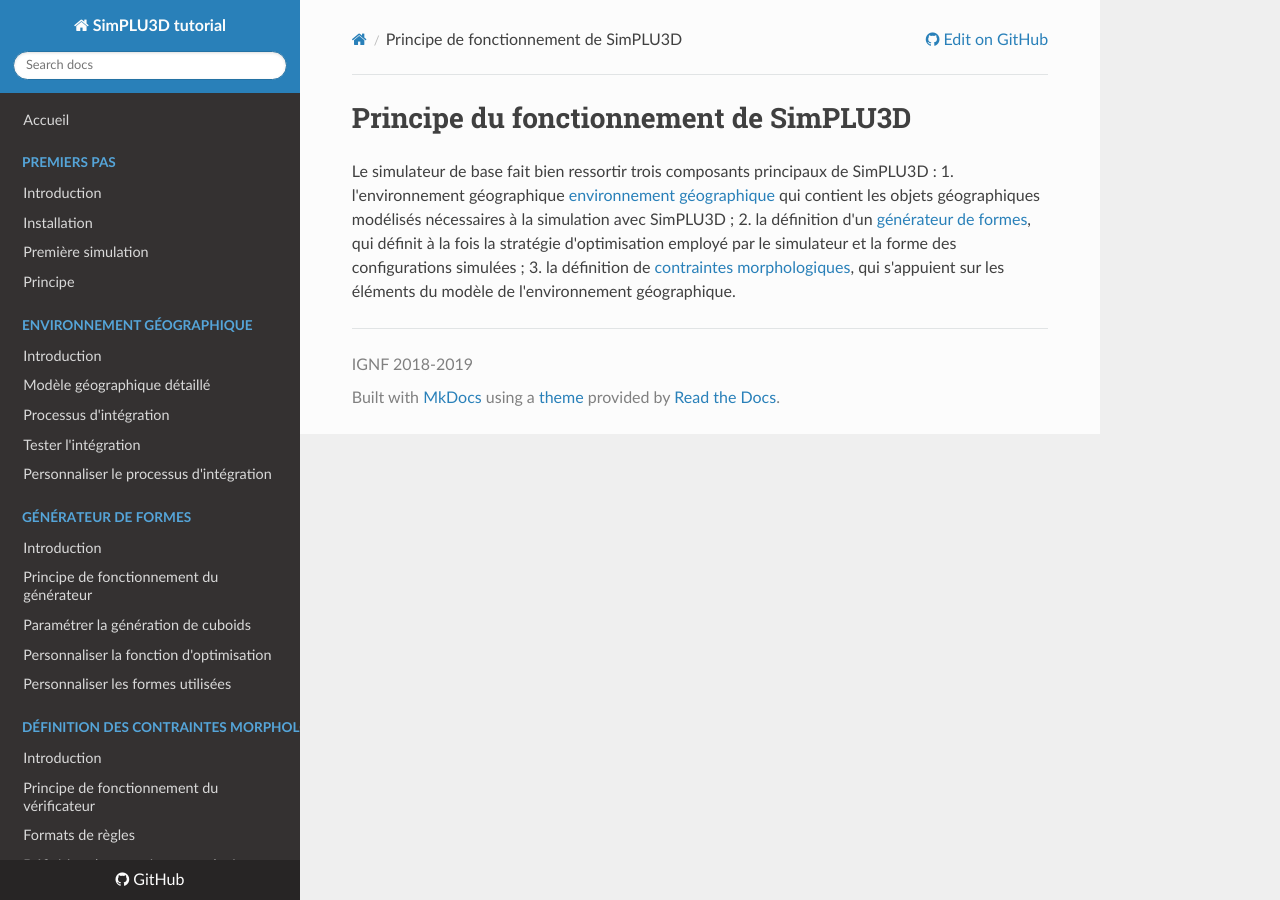
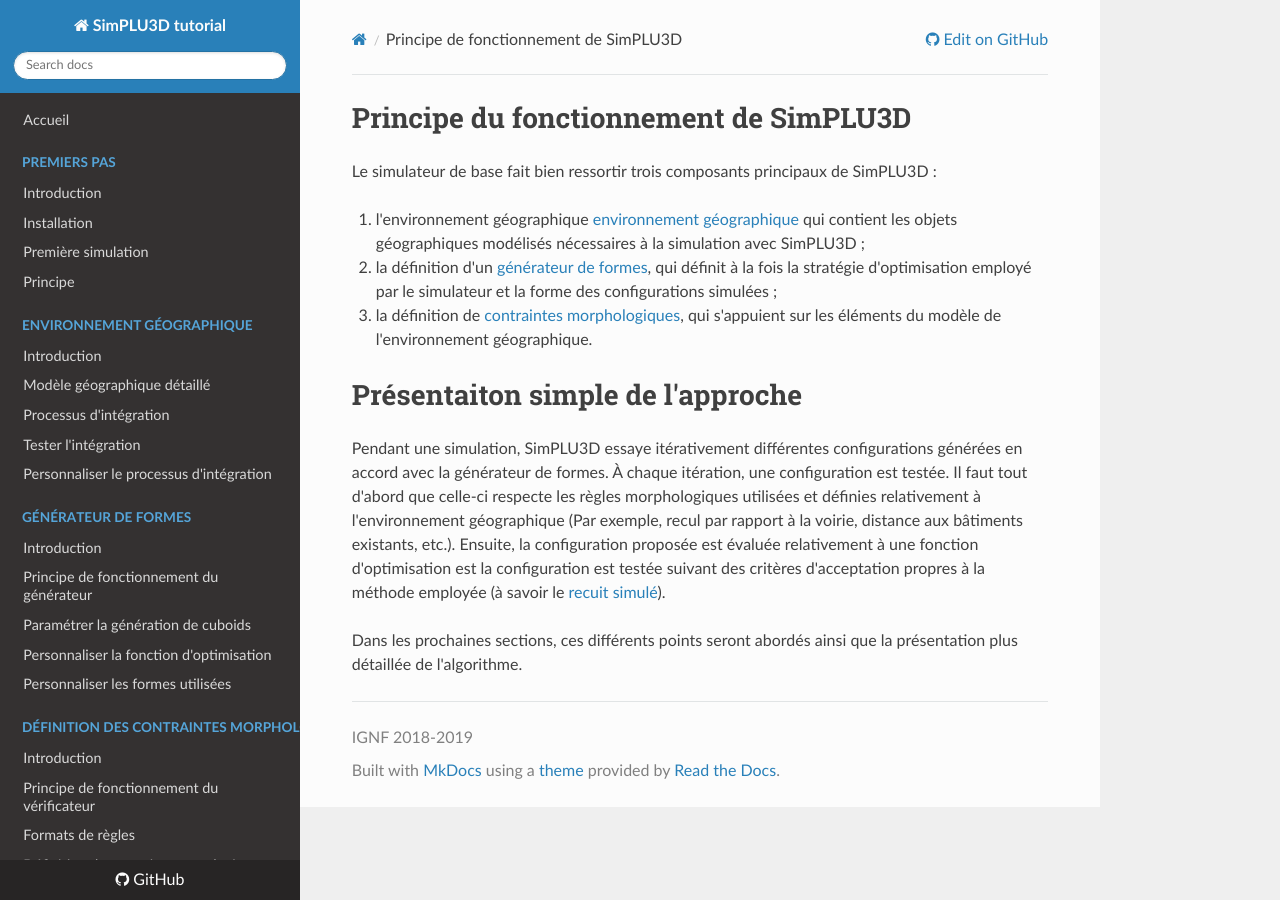
Before and after one commit to SimPLU3D/simplu3D-tutorial, an MkDocs documentation site: the page built from docs/principe/intro.md, in a window 1280 px wide. Built offline with MkDocs 1.6.1, drawn with Linux system fonts in a browser that asks for light colours; nearby versions of some CDN libraries.

Commit message:
Finishing principe

```diff
--- a/docs/principe/intro.md
+++ b/docs/principe/intro.md
@@ -9,6 +9,13 @@ date: 2018-10-26
 # Principe du fonctionnement de SimPLU3D
 
 Le simulateur de base fait bien ressortir trois composants principaux de SimPLU3D :
+
 1. l'environnement géographique [environnement géographique](/../envgeo/intro.md) qui contient les objets géographiques modélisés nécessaires à la simulation avec SimPLU3D ;
 2. la définition d'un [générateur de formes](/../generator/intro.md), qui définit à la fois la stratégie d'optimisation employé par le simulateur et la forme des configurations simulées ;
 3. la définition de [contraintes morphologiques](/../rules/intro.md), qui s'appuient sur les éléments du modèle de l'environnement géographique.
+
+# Présentaiton simple de l'approche
+
+Pendant une simulation, SimPLU3D essaye itérativement différentes configurations générées en accord avec la générateur de formes. À chaque itération, une configuration est testée. Il faut tout d'abord que celle-ci respecte les règles morphologiques utilisées et définies relativement à l'environnement géographique (Par exemple, recul par rapport à la voirie, distance aux bâtiments existants, etc.). Ensuite, la configuration proposée est évaluée relativement à une fonction d'optimisation est la configuration est testée suivant des critères d'acceptation propres à la méthode employée (à savoir le [recuit simulé](https://fr.wikipedia.org/wiki/Recuit_simul%C3%A9)).
+
+Dans les prochaines sections, ces différents points seront abordés ainsi que la présentation plus détaillée de l'algorithme.
```
